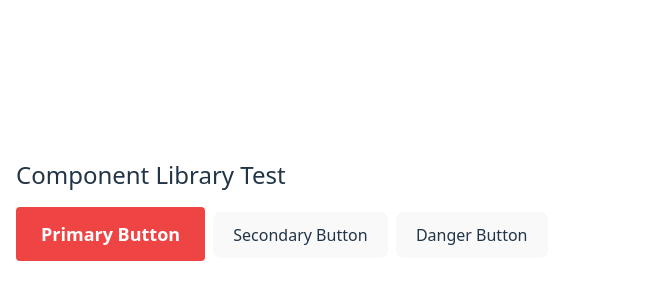
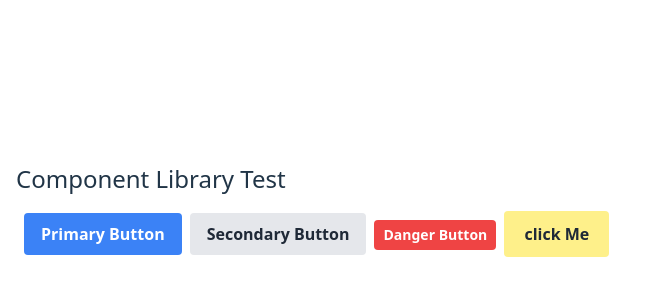
Before and after one commit to JoelAundu/mrjuice, a React (Vite) app: page /button in a window 1280 px wide. Shown: the part 190-490 px from the top of the page, without its empty margins (0-656 px from the left). Built offline with nearby package versions, Linux system fonts and the light colour scheme.

Commit message:
fix generic button

```diff
--- a/src/components/Button.jsx
+++ b/src/components/Button.jsx
@@ -1,23 +1,51 @@
-// src/components/Button.jsx
-import React from 'react';
+import React from "react";
 
-export const Button = ({ variant = 'primary', size = 'md', children, ...props }) => {
-  const baseStyles = 'font-semibold rounded focus:outline-none';
+export const Button = ({
+  variant, // Optional: 'primary', 'secondary', 'danger', etc.
+  size, // Optional: 'sm', 'md', 'lg', etc.
+  children, // Required for content, but can be empty
+  className = "", // Optional additional classes
+  onClick, // Optional click handler
+  disabled = false, // Optional disabled state
+  type = "button", // Optional type: 'button', 'submit', 'reset'
+  ...props // Catch-all for other HTML button attributes
+}) => {
+  // Base styles that every button should have (minimal and generic)
+  const baseStyles =
+    "inline-flex items-center justify-center font-semibold rounded focus:outline-none transition-colors";
+
+  // Optional predefined variant styles (can be ignored if not needed)
   const variantStyles = {
-    primary: 'bg-red-500 text-white hover:bg-green-600',
-    secondary: 'bg-gray-200 text-gray-800 hover:bg-gray-300',
-    danger: 'bg-red-500 text-white hover:bg-red-600',
-  };
-  const sizeStyles = {
-    sm: 'px-2 py-1 text-2xl',
-    md: 'px-4 py-2',
-    lg: 'px-6 py-3 text-lg',
+    primary: "bg-blue-500 text-white hover:bg-blue-600 disabled:bg-blue-300",
+    secondary:
+      "bg-gray-200 text-gray-800 hover:bg-gray-300 disabled:bg-gray-100",
+    danger: "bg-red-500 text-white hover:bg-red-600 disabled:bg-red-300",
   };
 
-  const classes = `${baseStyles} ${variantStyles[variant]} ${sizeStyles[size]}`;
+  // Optional predefined size styles (can be ignored if not needed)
+  const sizeStyles = {
+    sm: "px-2 py-1 text-sm",
+    md: "px-4 py-2 text-base",
+    lg: "px-6 py-3 text-lg",
+  };
+
+  // Conditionally apply variant and size styles only if provided and valid
+  const appliedVariantStyles =
+    variant && variantStyles[variant] ? variantStyles[variant] : "";
+  const appliedSizeStyles = size && sizeStyles[size] ? sizeStyles[size] : "";
+
+  // Combine all classes, ensuring no unnecessary spaces
+  const classes =
+    `${baseStyles} ${appliedVariantStyles} ${appliedSizeStyles} ${className}`.trim();
 
   return (
-    <button className={classes} {...props}>
+    <button
+      className={classes}
+      onClick={onClick}
+      disabled={disabled}
+      type={type}
+      {...props} // Spread any additional props (e.g., id, aria-label, etc.)
+    >
       {children}
     </button>
   );
--- a/src/main.jsx
+++ b/src/main.jsx
@@ -6,9 +6,9 @@ import { Button } from "./index.js";
 
 ReactDOM.createRoot(document.getElementById("root")).render(
   <React.StrictMode>
-    <div className="p-4">
-      <h1 className="text-2xl mb-4">Component Library Test</h1>
-      <Button variant="primary" size="lg">
+    <div className="p-4 space-x-2">
+      <h1 className="text-2xl mb-4 ">Component Library Test</h1>
+      <Button variant="primary" size="md">
         Primary Button
       </Button>
       <Button variant="secondary" size="md" className="ml-2">
@@ -17,6 +17,13 @@ ReactDOM.createRoot(document.getElementById("root")).render(
       <Button variant="danger" size="sm" className="ml-2">
         Danger Button
       </Button>
+      <Button
+        variant="secondary"
+        className="bg-yellow-200 hover:bg-yellow-800"
+        onClick={() => alert("Clicked!")}
+      >
+        click Me
+      </Button>
     </div>
   </React.StrictMode>
 );
```
